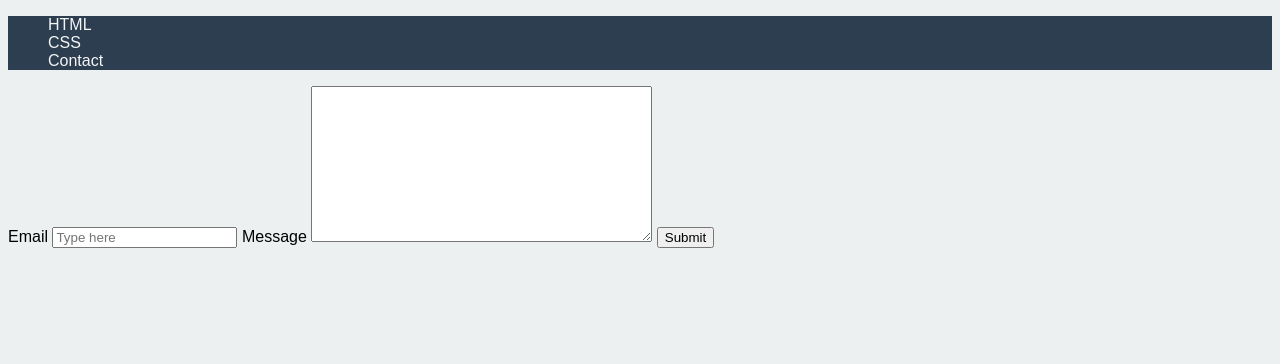
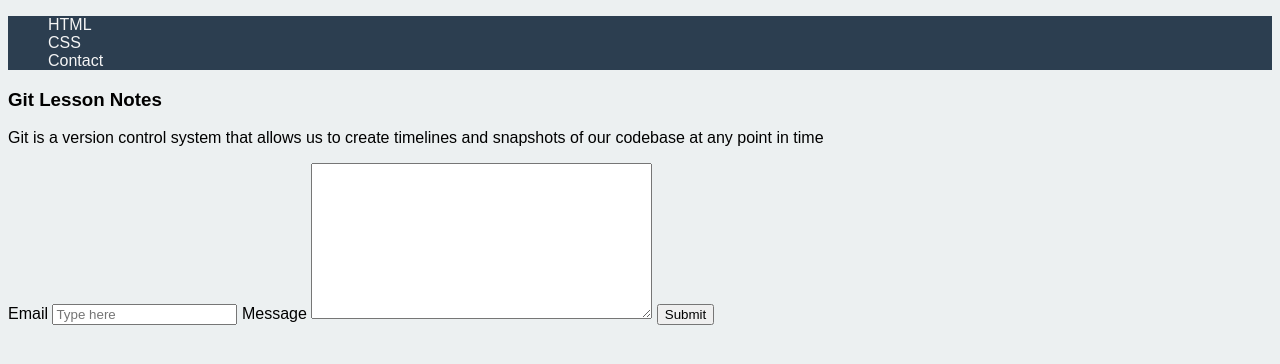
Before and after one commit to uprighted-learners/sdb-sep-22-html-css-lesson, a plain HTML site: page index.html in a window 1280 px wide. Drawn offline with Linux system fonts and the light colour scheme.

Commit message:
Added git notes

```diff
--- a/index.html
+++ b/index.html
@@ -18,6 +18,11 @@
         </ul>
     </nav>
 
+    <div>
+        <h3>Git Lesson Notes</h3>
+        <p>Git is a version control system that allows us to create timelines and snapshots of our codebase at any point in time</p>
+    </div>
+
     <div id="form-container">
         <form action="">
             <label for="email">Email</label>
```
